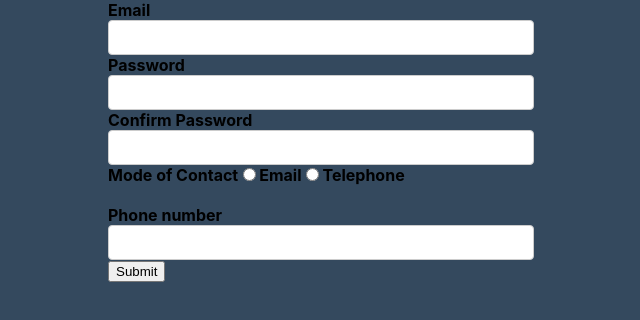
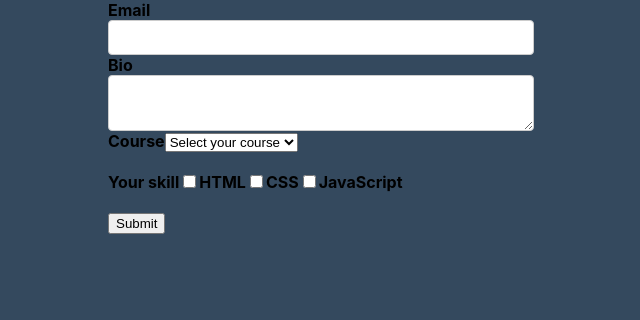
Before and after one commit to rsshonjoydas/react-formik, a React (Create React App) app: page / in a window 1280 px wide. Shown: the top 320 px of the page, without its empty margins (319-959 px from the left). Built offline with nearby package versions, Linux system fonts and the light colour scheme.

Commit message:
Enrollment Form

```diff
--- a/src/App.js
+++ b/src/App.js
@@ -1,10 +1,10 @@
 import './App.css';
-import RegistrationForm from './components/RegistrationForm';
+import EnrollmentForm from './components/EnrollmentForm';
 
 function App() {
   return (
     <div className="App">
-      <RegistrationForm />
+      <EnrollmentForm />
     </div>
   );
 }
--- /dev/null
+++ b/src/components/EnrollmentForm.js
@@ -0,0 +1,58 @@
+import { Form, Formik } from 'formik';
+import React from 'react';
+import * as Yup from 'yup';
+import FormikControl from './FormikControl/FormikControl';
+
+const EnrollmentForm = () => {
+  const dropdownOptions = [
+    { key: 'Select your course', value: '' },
+    { key: 'React', value: 'react' },
+    { key: 'Angular', value: 'angular' },
+    { key: 'Vue', value: 'vue' },
+  ];
+
+  const checkboxOptions = [
+    { key: 'HTML', value: 'html' },
+    { key: 'CSS', value: 'css' },
+    { key: 'JavaScript', value: 'javascript' },
+  ];
+
+  const initialValues = {
+    email: '',
+    bio: '',
+    course: '',
+    skills: [],
+  };
+
+  const validationSchema = Yup.object({
+    email: Yup.string().email('Invalid email format').required('Required'),
+    bio: Yup.string().required('Required'),
+    course: Yup.string().required('Required'),
+  });
+
+  const onSubmit = (values) => {
+    console.log('Form data', values);
+  };
+  return (
+    <Formik initialValues={initialValues} validationSchema={validationSchema} onSubmit={onSubmit}>
+      {(formik) => (
+        <Form>
+          <FormikControl control="input" type="email" label="Email" name="email" />
+          <FormikControl control="textarea" label="Bio" name="bio" />
+          <FormikControl control="select" label="Course" name="course" options={dropdownOptions} />
+          <FormikControl
+            control="checkbox"
+            label="Your skill"
+            name="skills"
+            options={checkboxOptions}
+          />
+          <button type="submit" disabled={!formik.isValid}>
+            Submit
+          </button>
+        </Form>
+      )}
+    </Formik>
+  );
+};
+
+export default EnrollmentForm;
```
